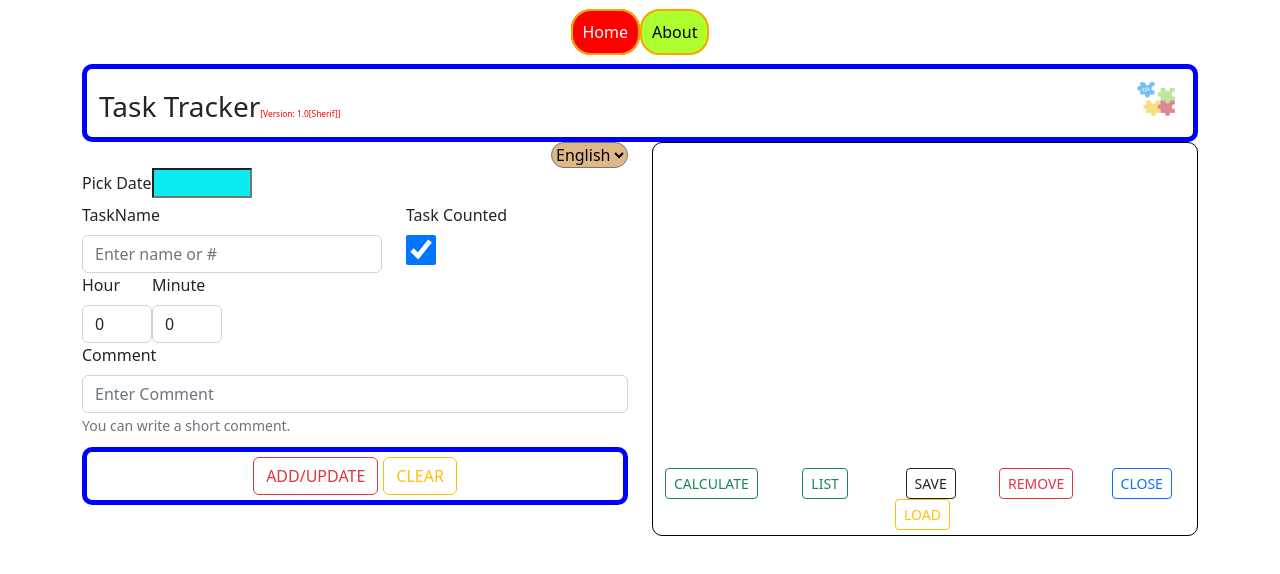
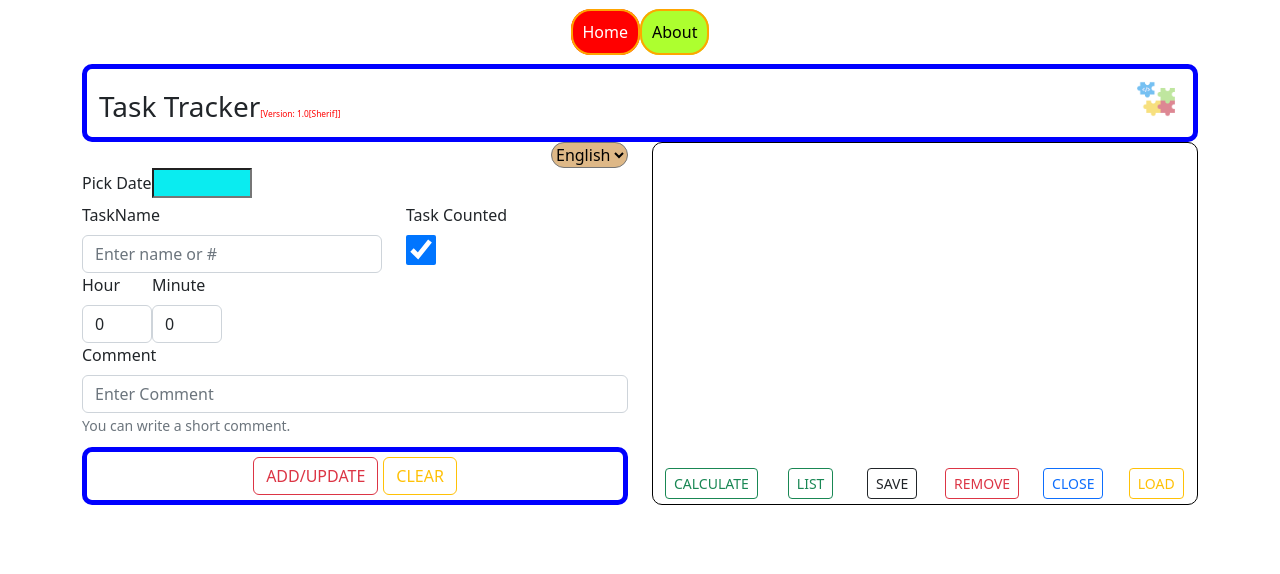
Before and after one commit to scorpion0511/hackathon-react, a React (Create React App) app in the folder tracker-frontend/: page / in a window 1280 px wide. Shown: the top 574 px of the page. Built offline with nearby package versions, Linux system fonts and the light colour scheme.

Commit message:
Internationalization 2

```diff
--- a/tracker-frontend/src/App.js
+++ b/tracker-frontend/src/App.js
@@ -3,7 +3,7 @@ import Main from './main/Main';
 import About from './main/About';
 import React, { createContext } from 'react';
 import { useTranslation} from "react-i18next";
-import i18n from './lang/i18n';
+import i18n from "i18next";
 
 import {  BrowserRouter,  NavLink, Routes,  Route} from "react-router-dom";
 
--- a/tracker-frontend/src/main/ListTasks.js
+++ b/tracker-frontend/src/main/ListTasks.js
@@ -5,7 +5,7 @@ import Row from 'react-bootstrap/Row';
 import Col from 'react-bootstrap/Col';
 import { useEffect, useState } from 'react';
 import ListGroup from 'react-bootstrap/ListGroup';
-import i18n from '../lang/i18n';
+import i18n from "i18next";
 
 const ListTasks = (props) => {
 const [tasks, setTasks] = useState([]);
@@ -243,34 +243,34 @@ const updateMatchingRow = () =>
       </div>
       <Row className='App'>
        <Col>
-       <Button className="text-uppercase btn-outline-success  btn-sm gap"  variant='none' onClick={calculateAndDisplay}>
+       <Button className="text-uppercase btn-outline-success  btn-sm "  variant='none' onClick={calculateAndDisplay}>
             {i18n.t("calculate", {ns: "label"})}
       </Button>
       </Col>
 
       <Col>
-      <Button className="text-uppercase btn-outline-success  btn-sm gap"  variant='none' onClick={listView}>
+      <Button className="text-uppercase btn-outline-success  btn-sm "  variant='none' onClick={listView}>
       {i18n.t("list", {ns: "label"})}
       </Button>
       </Col>
       <Col>
-      <Button className="text-uppercase  btn-outline-dark  btn-sm gap" variant='none' onClick={save} >
+      <Button className="text-uppercase  btn-outline-dark  btn-sm " variant='none' onClick={save} >
       {i18n.t("save", {ns: "label"})}
             </Button>
             </Col>
       <Col>
-       <Button className="text-uppercase btn-outline-danger  btn-sm gap"  variant='none' onClick={deleteRow}>
+       <Button className="text-uppercase btn-outline-danger  btn-sm "  variant='none' onClick={deleteRow}>
        {i18n.t("remove", {ns: "label"})}
       </Button>
       </Col>
       <Col>
-       <Button className="text-uppercase btn-outline-primary  btn-sm gap"  variant='none' onClick={close}>
+       <Button className="text-uppercase btn-outline-primary  btn-sm "  variant='none' onClick={close}>
        {i18n.t("close", {ns: "label"})}
       </Button>
       </Col>
 
       <Col>
-       <Button className="text-uppercase btn-outline-warning  btn-sm gap"  variant='none' onClick={load}>
+       <Button className="text-uppercase btn-outline-warning  btn-sm "  variant='none' onClick={load}>
        {i18n.t("load", {ns: "label"})}
       </Button>
       </Col>
--- a/tracker-frontend/src/main/Main.js
+++ b/tracker-frontend/src/main/Main.js
@@ -11,7 +11,7 @@ import {useState, useRef, useContext} from 'react';
 import Button from 'react-bootstrap/Button';
 import moment from "moment";
 import $ from 'jquery';
-import i18n from '../lang/i18n'
+import i18n from "i18next";
 import { prjContext } from '../App';
 import LanguageSelect from '../commoncomponents/LanguageSelect';
 
@@ -125,7 +125,6 @@ const Main = () => {
 
 
           <Col>
-
             <LanguageSelect/>
 
               <Form onSubmit={update} >
```
